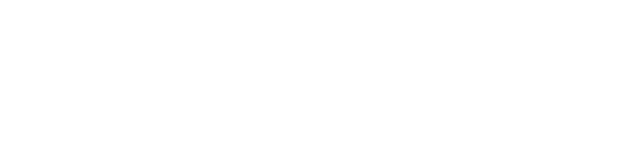
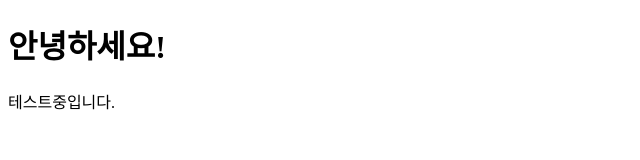
Before and after one commit to sangyeop0529/test01, a plain HTML site: page index.html in a window 1280 px wide. Shown: the whole page, without its empty margins (0-640 px from the left). Drawn offline with Linux system fonts and the light colour scheme.

Commit message:
add new sentence

```diff
--- a/index.html
+++ b/index.html
@@ -5,10 +5,19 @@
   <meta http-equiv="X-UA-Compatible" content="IE=edge">
   <meta name="viewport" content="width=device-width, initial-scale=1.0">
   <title>Document</title>
+  <link rel="stylesheet" href="/style.css">
 </head>
 <body>
   <!-- git init -->
   <!-- git add . -->
   <!-- git add index .html -->
+  <!-- git status -->
+  <!-- git commit -m "" -->
+  <!-- git remote add origin https://github.com/sangyeop0529/test01.git -->
+  <!-- git remote -v -->
+  <!-- git push origin master -->
+
+  <h1>안녕하세요!</h1>
+  <p>테스트중입니다.</p>
 </body>
 </html>
```
